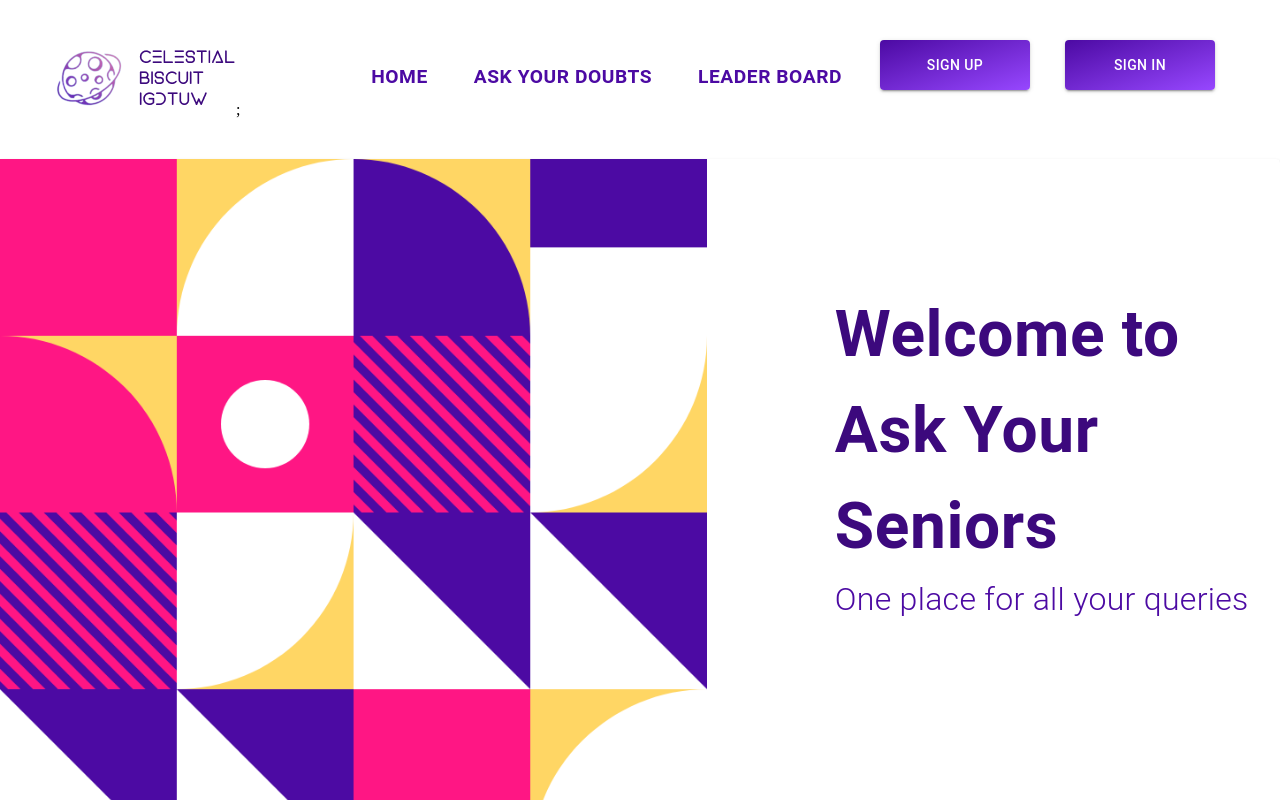
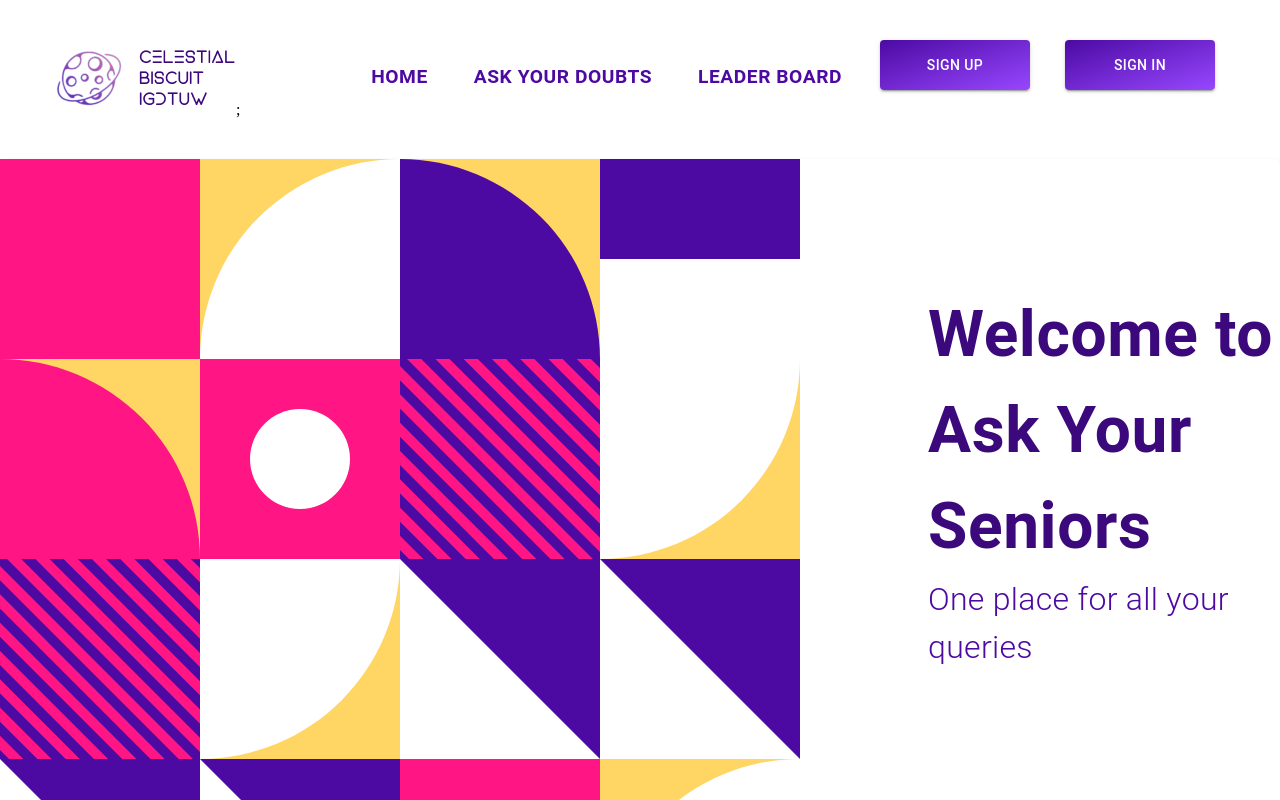
Before and after one commit to Ektaroy/Ask, a React (Vite) app: page / in a window 1280 px wide. Shown: the top 800 px of the page. Built offline with nearby package versions, Linux system fonts and the light colour scheme; no server answers; the HTML template or start-up script is replaced by a standard one.

Commit message:
pic change

```diff
--- a/src/LandingPage.jsx
+++ b/src/LandingPage.jsx
@@ -9,6 +9,7 @@ import Grid from '@mui/material/Grid';
 import Paper from '@mui/material/Paper';
 import ButtonBase from '@mui/material/ButtonBase';
 import Appbar from './Appbar';
+// import logo from '../public/Logo.png';
 
 const Img = styled('img')({
     margin: 'auto',
@@ -42,8 +43,10 @@ function LandingPage() {
                 //    maxWidth:"50%"
             }}>
                 <div >
-                    <Img alt="complex" src="public\homemainbg.png" />
+                    <img alt="complex" src="public\homemainbg.png" />
                 </div>
+
+                {/* <img alt="complex" src="public\Logo.png" /> */}
                 <div style={{
                     paddingTop: "10%",
                     paddingLeft: "10%"
```
